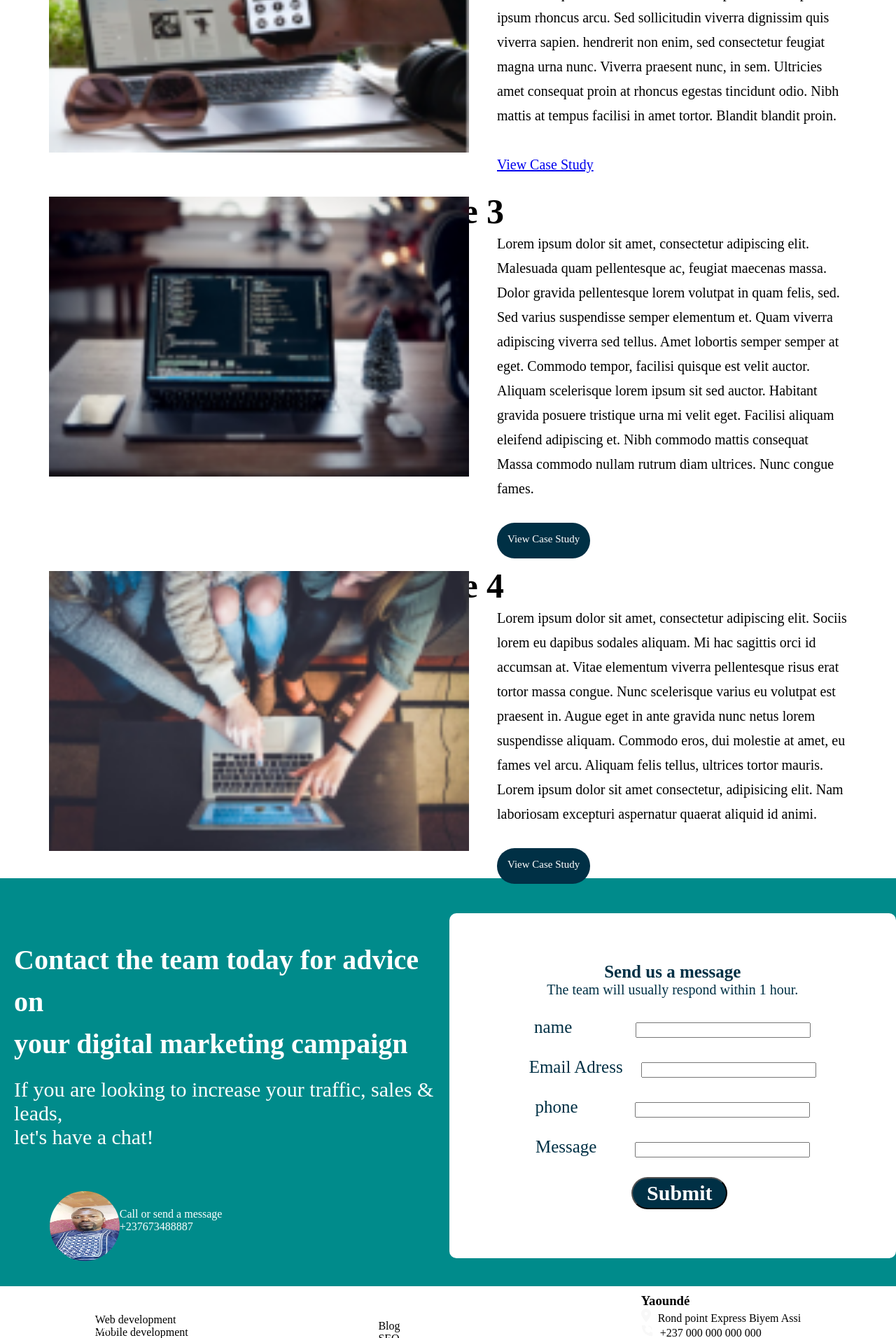
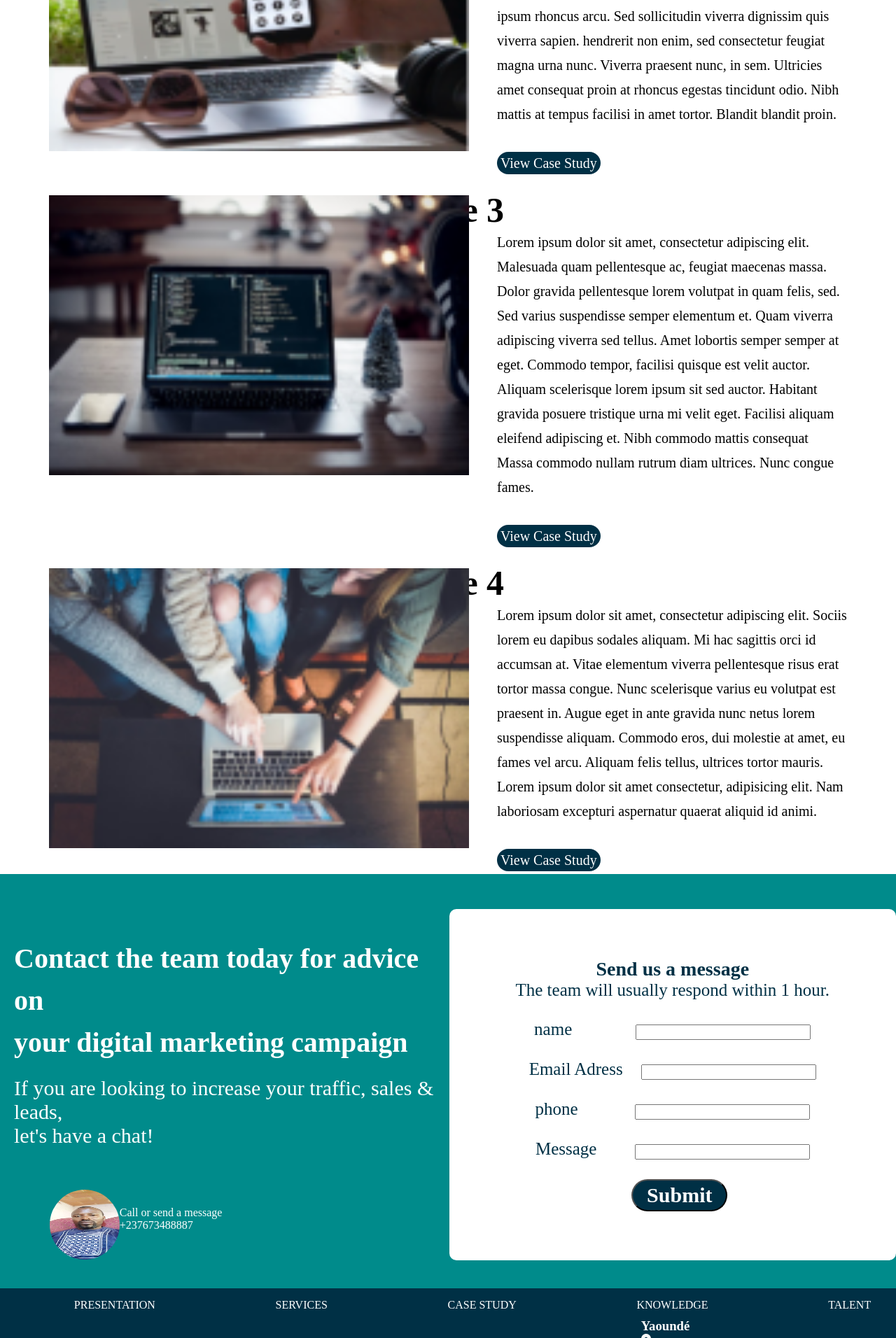
Before and after one commit to nkeumosoft/ninjashpere, a Django app: template website/websitecore/templates/websitecore/case-study.html in a window 1280 px wide. Shown: the part 814-2726 px from the top of the page at 70% size. Run offline with Django 3.2, Linux system fonts and the light colour scheme; the template is opened without the code that fills it, so the values that code supplies are empty.

Commit message:
suite de la modification des noms de classes

```diff
--- a/website/websitecore/static/websitecore/css/case-study.css
+++ b/website/websitecore/static/websitecore/css/case-study.css
@@ -101,11 +101,10 @@
 }
 
 
-.menu {
+.menu ul {
     display: flex;
     margin-left: 30px;
     padding-top: 15px;
-    position: absolute;
     gap: 100px;
 
 }
@@ -114,6 +113,11 @@
     display: flex;
     justify-content: center;
     padding-top: 10px;
+
+}
+.navbarend{
+    background-color: #003045;
+    color: #fff;
 }
 
 .contain :hover {
@@ -142,14 +146,14 @@
     background-color: #003045;
 }
 
-.spa {
+.span {
     font-weight: 100px;
     margin-left: 10px
 }
 
 .par {
     color: #003045;
-    font-weight: bolder;
+    font-weight: 800;
 }
 
 .par:hover {
@@ -195,7 +199,7 @@
     font-weight: 100px;
 }
 
-.lien {
+.btn-viewcase{
     text-decoration: none;
     color: #fff;
     background-color: #003045;
@@ -275,13 +279,11 @@
     font-size: 25px;
 }
 
-.pform {
-    font-size: 25px;
+.titre-formulaire {
+    font-size: 28px;
+    font-weight: 700;
 }
 
-.pform2 {
-    font-size: 20px;
-}
 
 .call {
     justify-content: space-around;
--- a/website/websitecore/templates/websitecore/case-study.html
+++ b/website/websitecore/templates/websitecore/case-study.html
@@ -65,7 +65,7 @@
                 Et egestas faucibus tristique nisi arcu urna viverra lorem. Suspendisse massa dictum amet non quis nibh
                 pellentesque nec magna. Non ante in euismod etiam. Vivamus augue.
                 <br> <br>
-                <a class="lien" href="#">View Case Study</a>
+                <a class="btn-viewcase" href="#">View Case Study</a>
             </p>
 
         </div>
@@ -83,7 +83,7 @@
                 tortor. Blandit blandit proin. <br> <br>
 
 
-                <a class="lien-view" href="#">View Case Study</a>
+                <a class="btn-viewcase" href="#">View Case Study</a>
             </p>
 
         </div>
@@ -101,7 +101,7 @@
                 tristique urna mi velit eget. Facilisi aliquam eleifend adipiscing et. Nibh commodo mattis consequat
                 Massa commodo nullam rutrum diam ultrices. Nunc congue fames.
                 <br> <br>
-                <a class="lien" href="">View Case Study</a>
+                <a class="btn-viewcase" href="">View Case Study</a>
             </p>
 
         </div>
@@ -116,7 +116,7 @@
                 mauris. Lorem ipsum dolor sit amet consectetur, adipisicing elit. Nam laboriosam excepturi aspernatur
                 quaerat aliquid id animi. <br>
                 <br>
-                <a class="lien" href="">View Case Study</a>
+                <a class="btn-viewcase" href="">View Case Study</a>
 
             </p>
         </div>
@@ -136,9 +136,9 @@
             </div>
         </div>
         <div class="formulaire">
-            <strong>
-                <p class="titre-formulaire">Send us a message</p>
-            </strong>
+
+            <p class="titre-formulaire">Send us a message</p>
+
             <p class="pform2">The team will usually respond within 1 hour.</p> <br>
             <label for="name" aria-placeholder="yvan">name</label>
             <input class="name" type="text "> <br>
@@ -181,12 +181,12 @@
 
             <div class="icon">
                 <h3>Yaoundé</h3>
-                <img src="../../static/websitecore/img/case-study-images/local.png" alt=""><span class="spa">Rond point
+                <img src="../../static/websitecore/img/case-study-images/local.png" alt=""><span class="span">Rond point
                     Express Biyem Assi </span> <br>
-                <img src="../../static/websitecore/img/case-study-images/call.png" alt=""><span class="spa">+237 000 000
+                <img src="../../static/websitecore/img/case-study-images/call.png" alt=""><span class="span">+237 000 000
                     000 000</span> <br>
                 <img src="../../static/websitecore/img/case-study-images/@.png" alt=""><span
-                    class="spa">info@ninjasphere.cm</span>
+                    class="span">info@ninjasphere.cm</span>
                 <p>FOLLOW US</p>
                 <img src="../../static/websitecore/img/case-study-images/uy.png" alt="">
 
```
